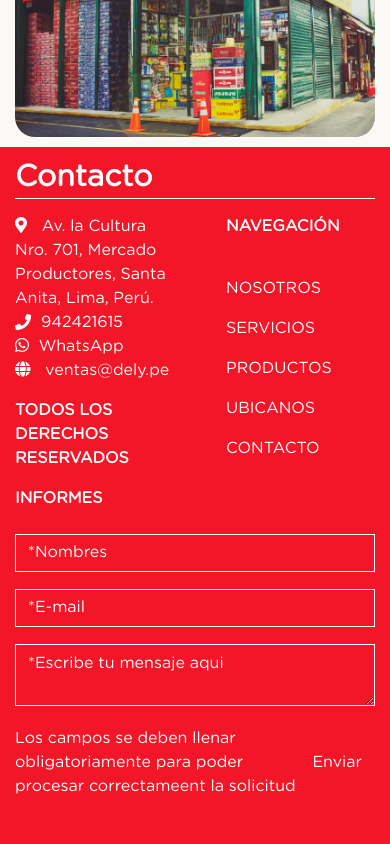
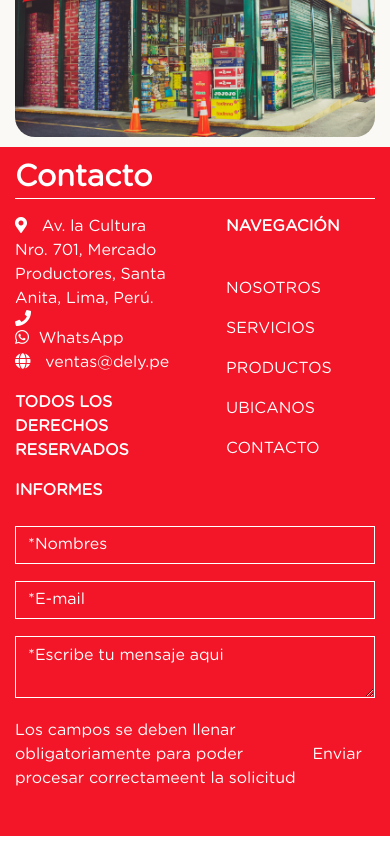
Before and after one commit to christianquispe/dely-landing-page, a React app: page / in a window 390 px wide. Shown: the part 7731-8575 px from the top of the page. Built offline with nearby package versions, Linux system fonts and the light colour scheme; a web font is replaced by a local one.

Commit message:
chore: update contact phone number(#62)

```diff
--- a/src/components/Footer/Footer.tsx
+++ b/src/components/Footer/Footer.tsx
@@ -31,7 +31,8 @@ export const Footer = () => {
                     style={{ marginRight: "10px" }}
                     className="fas fa-map-marker-alt text-white"
                   ></i>{" "}
-                  Av. la Cultura Nro. 701, Mercado Productores, Santa Anita, Lima, Perú.
+                  Av. la Cultura Nro. 701, Mercado Productores, Santa Anita,
+                  Lima, Perú.
                 </li>
                 <li className="text-white d-flex align-items-center">
                   <i
@@ -39,7 +40,10 @@ export const Footer = () => {
                     style={{ marginRight: "10px" }}
                   ></i>
                   <div>
-                    <span className="text-white d-block">942421615</span>
+                    <a
+                      className="text-white d-block"
+                      href="tel:+51957689893"
+                    ></a>
                   </div>
                 </li>
                 <li className="text-white">
```
